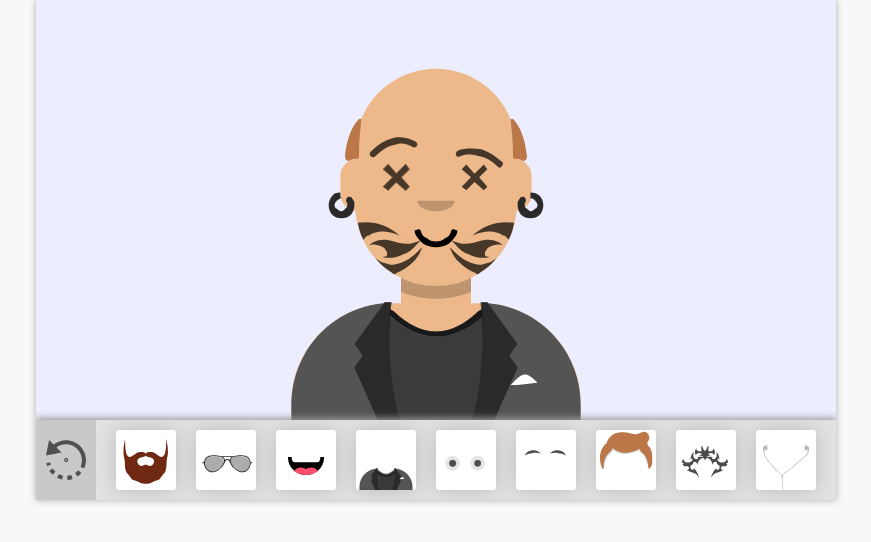
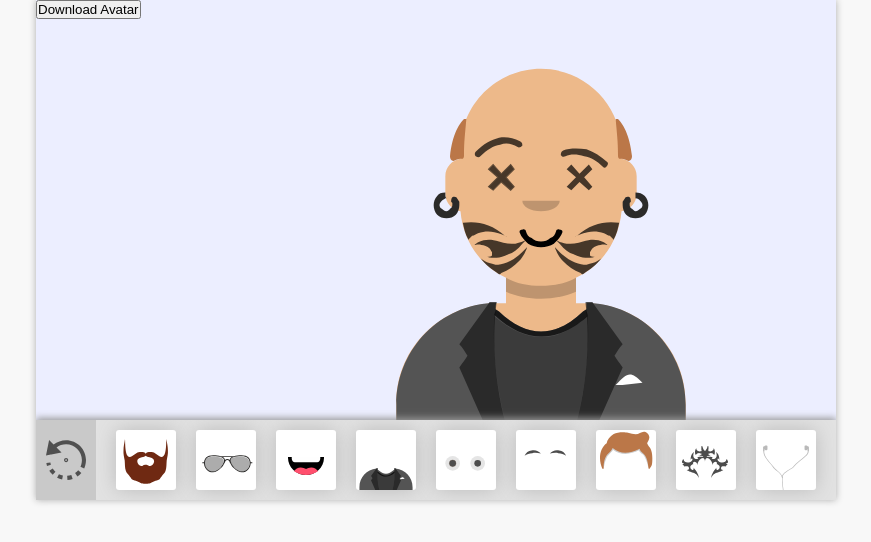
Before and after one commit to favrora/Avatar-Maker, a Vue app: page / in a window 1280 px wide. Shown: the top 542 px of the page, without its empty margins (204-1075 px from the left). Built offline with nearby package versions, Linux system fonts and the light colour scheme.

Commit message:
feat: Add save_image component which renders and downloads the avatar. #7
This commit introduces the feature to download the avatar as PNG iamge.

The code needs some cleanup and the button for the feature needs to be placed somewhere else. Preferably with a nice image.

```diff
--- a/src/App.vue
+++ b/src/App.vue
@@ -1,6 +1,7 @@
 <template>
   <div id="app">
     <div id="avatar">
+      <SaveImage />
       <Accesories />
       <Clothes />
       <Eyebrows />
@@ -32,6 +33,9 @@ import Tattoos     from './components/layout/tattoos'
 // import footer
 import Footer      from './components/footer'
 
+// import save Image
+import SaveImage   from './components/save_image'
+
 export default {
   name: 'App',
   components: {
@@ -45,7 +49,8 @@ export default {
     Mounths,
     SkinColor,
     Tattoos,
-    Footer
+    Footer,
+    SaveImage
   }
 }
 </script>
--- /dev/null
+++ b/src/components/save_image.vue
@@ -0,0 +1,62 @@
+<template>
+  <button id="save" @click="saveImage">Download Avatar</button>
+</template>
+
+<script>
+import Canvg from 'canvg';
+
+export default {
+  name: 'SaveImage',
+  methods: {
+    async saveImage() {
+      const avatarDiv = document.querySelector('#avatar');
+
+      let combinedSvg = '<svg width="100%" height="100%">';
+
+      function addIfAvailable(element) {
+        if (element !== undefined && element !== null) {
+          combinedSvg = combinedSvg + element.outerHTML;
+        }
+      }
+      addIfAvailable(avatarDiv.querySelector('#skincolor').querySelector('.show'));
+      addIfAvailable(avatarDiv.querySelector('#mouths').querySelector('.show'));
+      addIfAvailable(avatarDiv.querySelector('#eyes').querySelector('.show'));
+      addIfAvailable(avatarDiv.querySelector('#tattoos').querySelector('.show'));
+      addIfAvailable(avatarDiv.querySelector('#facialhair2').querySelector('.show'));
+      addIfAvailable(avatarDiv.querySelector('#eyebrows').querySelector('.show'));
+      addIfAvailable(avatarDiv.querySelector('#accesories').querySelector('.show'));
+      addIfAvailable(avatarDiv.querySelector('#clothes').querySelector('.show'));
+      addIfAvailable(avatarDiv.querySelector('#hair').querySelector('.show'));
+      addIfAvailable(avatarDiv.querySelector('#glasses').querySelector('.show'));
+
+
+      combinedSvg = combinedSvg + '</svg>';
+      console.log(combinedSvg);
+
+      const canvas = document.createElement("canvas"); // create a canvas element
+      canvas.width = 420;
+      canvas.height = 420;
+      const ctx = canvas.getContext('2d');
+      const drawn = Canvg.fromString(ctx, combinedSvg, { ignoreClear: true, ignoreMouse: true });
+
+      await drawn.render();
+
+      const imageURL = canvas.toDataURL('image/png');
+      const link = document.createElement('a');
+      link.href = imageURL;
+      link.download = 'avatar.png';
+      document.body.appendChild(link);
+      link.dispatchEvent(
+          new MouseEvent('click', {
+            bubbles: true,
+            cancelable: true,
+            view: window
+          })
+        );
+
+      // Remove link from body
+      document.body.removeChild(link);
+    }
+  }
+}
+</script>
```
